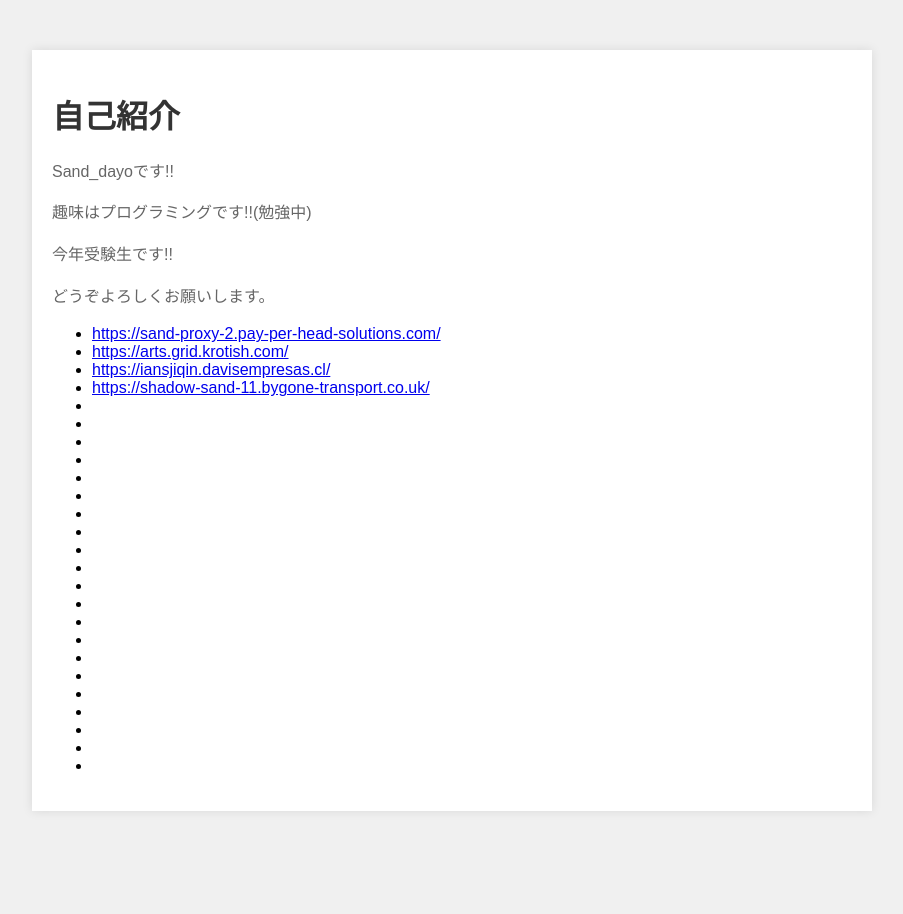
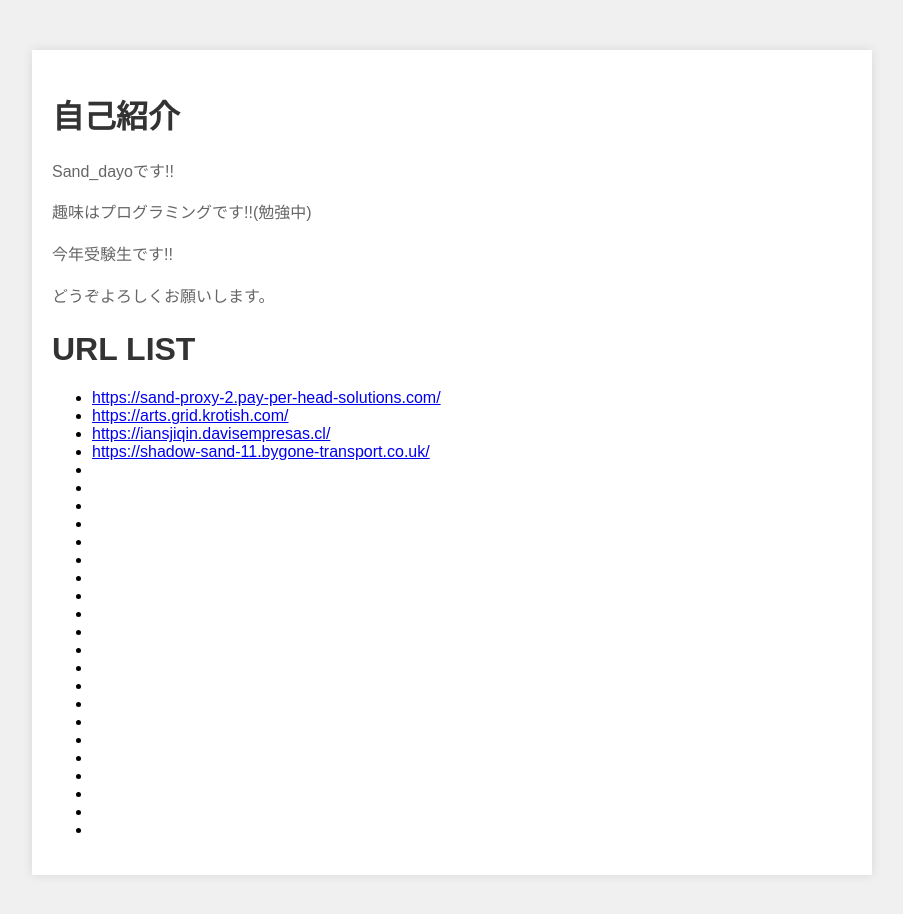
Before and after one commit to sandayo/sand-2024.github.io, a plain HTML site: page index.html in a window 1280 px wide. Shown: the whole page, without its empty margins (188-1091 px from the left). Before the commit the page ends 861 px from the top, so only its background shows below. Drawn offline with Linux system fonts and the light colour scheme.

Commit message:
Update index.html

```diff
--- a/index.html
+++ b/index.html
@@ -34,6 +34,7 @@
         <p>趣味はプログラミングです!!(勉強中)</p>
         <p>今年受験生です!!</p>
         <p>どうぞよろしくお願いします。</p>
+        <h1>URL LIST</h1>
         <ul>
         <li><a href="https://sand-proxy-2.pay-per-head-solutions.com/">https://sand-proxy-2.pay-per-head-solutions.com/</a></li>
         <li><a href="https://arts.grid.krotish.com/">https://arts.grid.krotish.com/</a></li>
```
